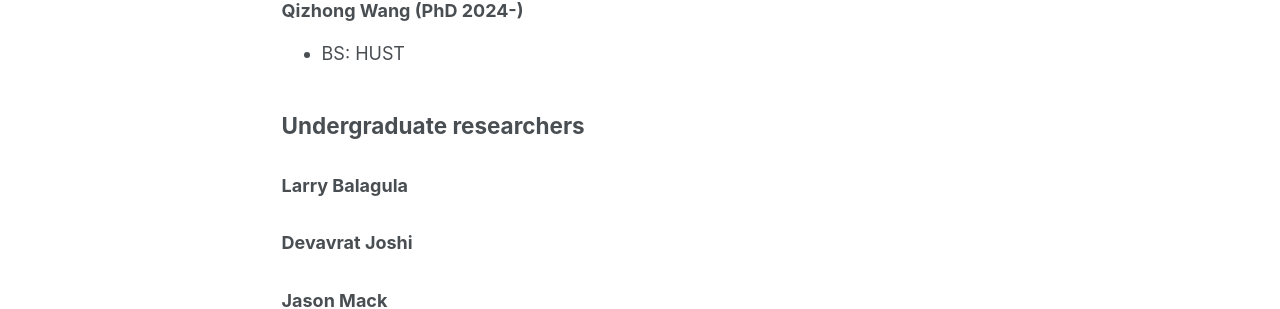
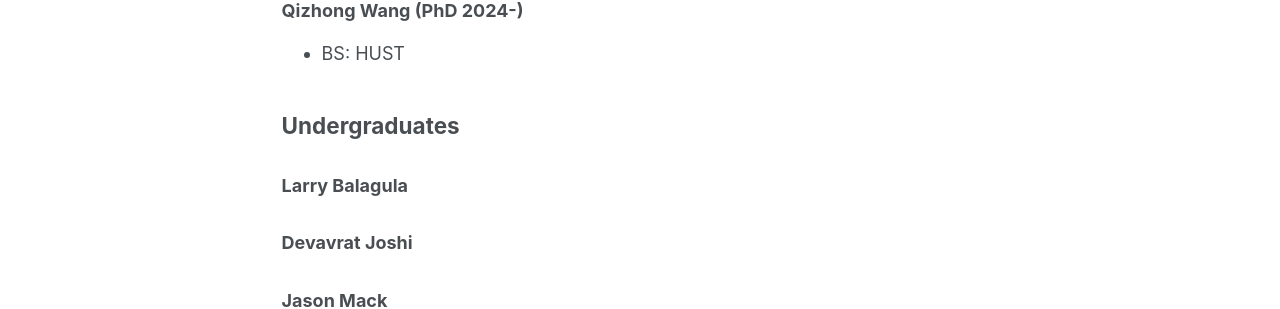
Before and after one commit to yuanchaoxu6/yuanchaoxu6.github.io, a Jekyll site: the page built from _pages/students.md, in a window 1280 px wide and 1285 px high. Shown: the part 767-1076 px from the top of the window. Built offline with Jekyll 4.4.1, drawn with Linux system fonts in a browser that asks for light colours.

Commit message:
Update students.md

```diff
--- a/_pages/students.md
+++ b/_pages/students.md
@@ -31,7 +31,7 @@ author_profile: true
 
 - BS: HUST
 
-## Undergraduate researchers
+## Undergraduates
 
 ### Larry Balagula
 
```
